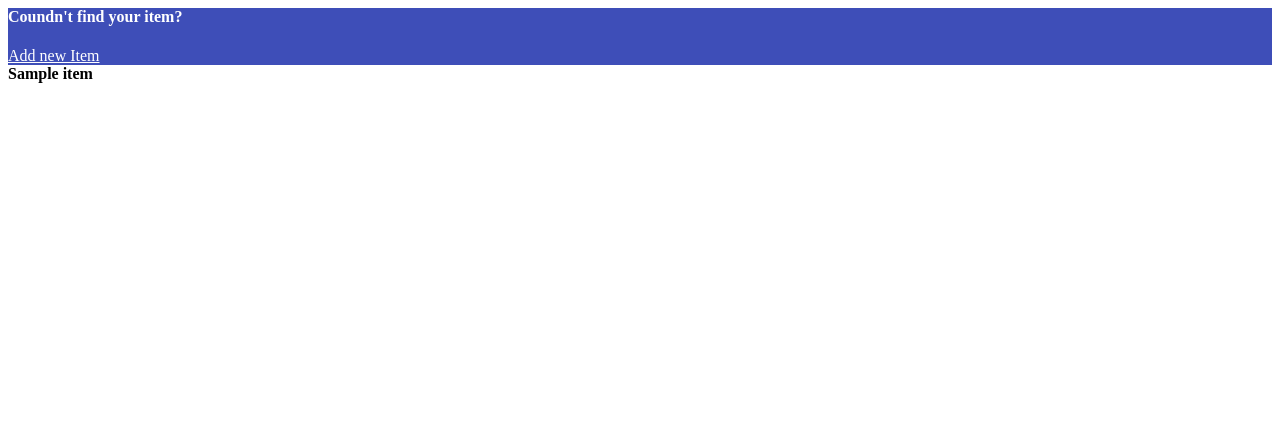
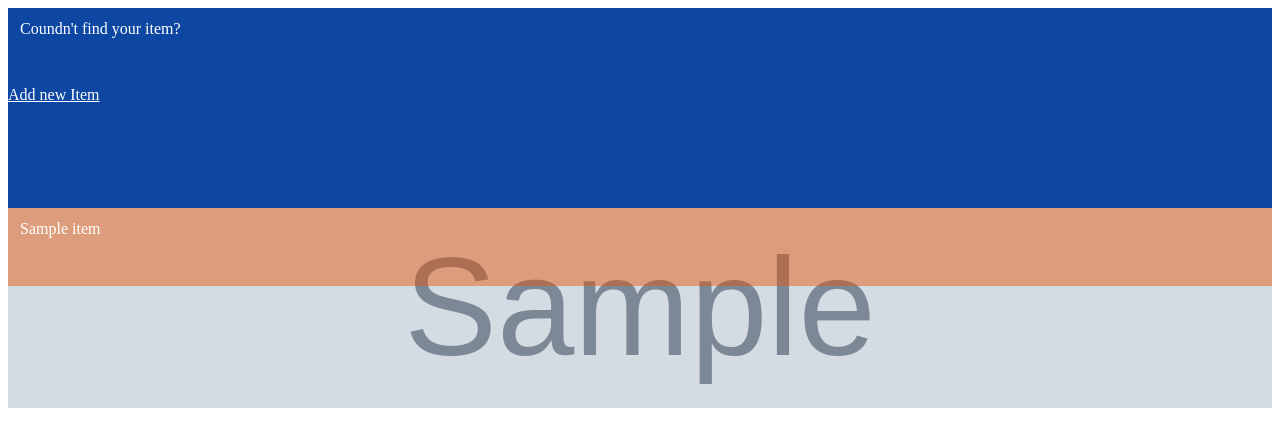
Before and after one commit to diogovk/fullstack-webdev-catalog, a Flask app: page /category/1/items in a window 1280 px wide. Shown: the top 447 px of the page. Run offline with Flask 2, Linux system fonts and the light colour scheme; tables that the repository leaves empty hold one stand-in row (values such as "Sample post"); grey boxes marked "Sample" are stand-in pictures; some libraries are stand-ins or nearby versions.

Commit message:
improve desing in item listing

```diff
--- a/templates/items.html
+++ b/templates/items.html
@@ -1,12 +1,33 @@
 
 <style>
 
+.item-card {
+    height: 200px;
+}
+
+.item-card.without-image {
+    background: #FFE0B2;
+}
+
 .item-card > .mdl-card__title {
     align-items: flex-start;
+    height: 54px;
+    padding: 12px;
 }
 
+.item-card.with-image > .mdl-card__title {
+    background: rgba(230, 81, 0, 0.45);
+}
+
+.item-card.without-image > .mdl-card__title {
+    background: #EF6C00;
+}
+
+
 .item-card > .mdl-card__title > h4 {
+    color: #fff;
     margin-top: 0;
+    font-weight: 500;
 }
 
 .item-card > .mdl-card__actions {
@@ -16,11 +37,11 @@
 }
 
 .new-item-card.mdl-card {
-    background: #3E4EB8;
+    background: #0D47A1;
 }
 
 .new-item-card > .mdl-card__actions {
-    border-color: rgba(255, 255, 255, 0.2);
+    border-color: rgba(255, 255, 255, 0.3);
 }
 
 .new-item-card > .mdl-card__title,
@@ -41,10 +62,20 @@
       </div>
     </div>
 {% for item in items %}
-    <div class="mdl-cell mdl-cell--4-col item-card mdl-card mdl-shadow--2dp">
-      <div class="mdl-card__title mdl-card--expand">
-        <h4> {{ item.name }} </h4>
+    {% if item.image_file %}
+      <div class="mdl-cell mdl-cell--4-col item-card with-image mdl-card mdl-shadow--2dp" style="background: url('{{item.image_file}}') center / cover;">
+        <div class="mdl-card__title" >
+          <h4> {{ item.name }} </h4>
+        </div>
+        <div class="mdl-card__actions mdl-card--expand"></div>
       </div>
-    </div>
+    {% else %}
+      <div class="mdl-cell mdl-cell--4-col item-card without-image mdl-card mdl-shadow--2dp">
+        <div class="mdl-card__title" >
+          <h4> {{ item.name }} </h4>
+        </div>
+        <div class="mdl-card__actions mdl-card--expand"></div>
+      </div>
+    {% endif %}
 {% endfor %}
 </div>
```
